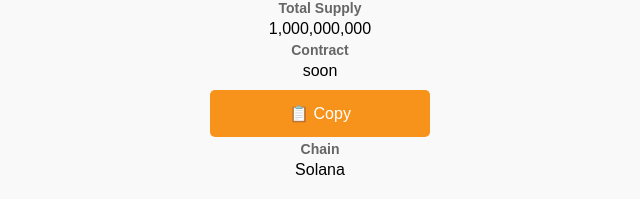
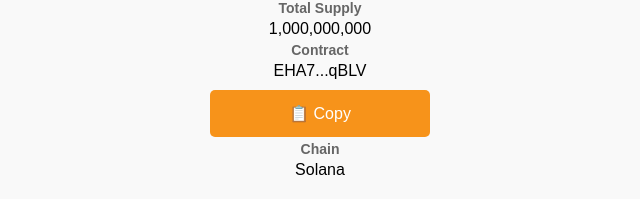
Before and after one commit to shitcoinsol/carcoin, a plain HTML site: page index.html in a window 1280 px wide. Shown: the part 451-650 px from the top of the page, 320-960 px from the left. Drawn offline with Linux system fonts and the light colour scheme; no server answers.

Commit message:
Update index.html

```diff
--- a/index.html
+++ b/index.html
@@ -187,8 +187,8 @@ body {
     <td>
         <div class="token-info-label">Contract</div>
         <div class="token-info-value">
-            <span id="contract-visible">soon</span>
-            <span id="contract-address" style="display:none;">soon</span>
+            <span id="contract-visible">EHA7...qBLV</span>
+            <span id="contract-address" style="display:none;">EHA7yRvzCKaUwykSg3qgELeEYM5fRcsA3VyWnF2yqBLV</span>
         </div>
         <button onclick="copyContract()">📋 Copy</button>
         <div id="copy-confirm" style="display:none;">Copied ✅</div>
```
